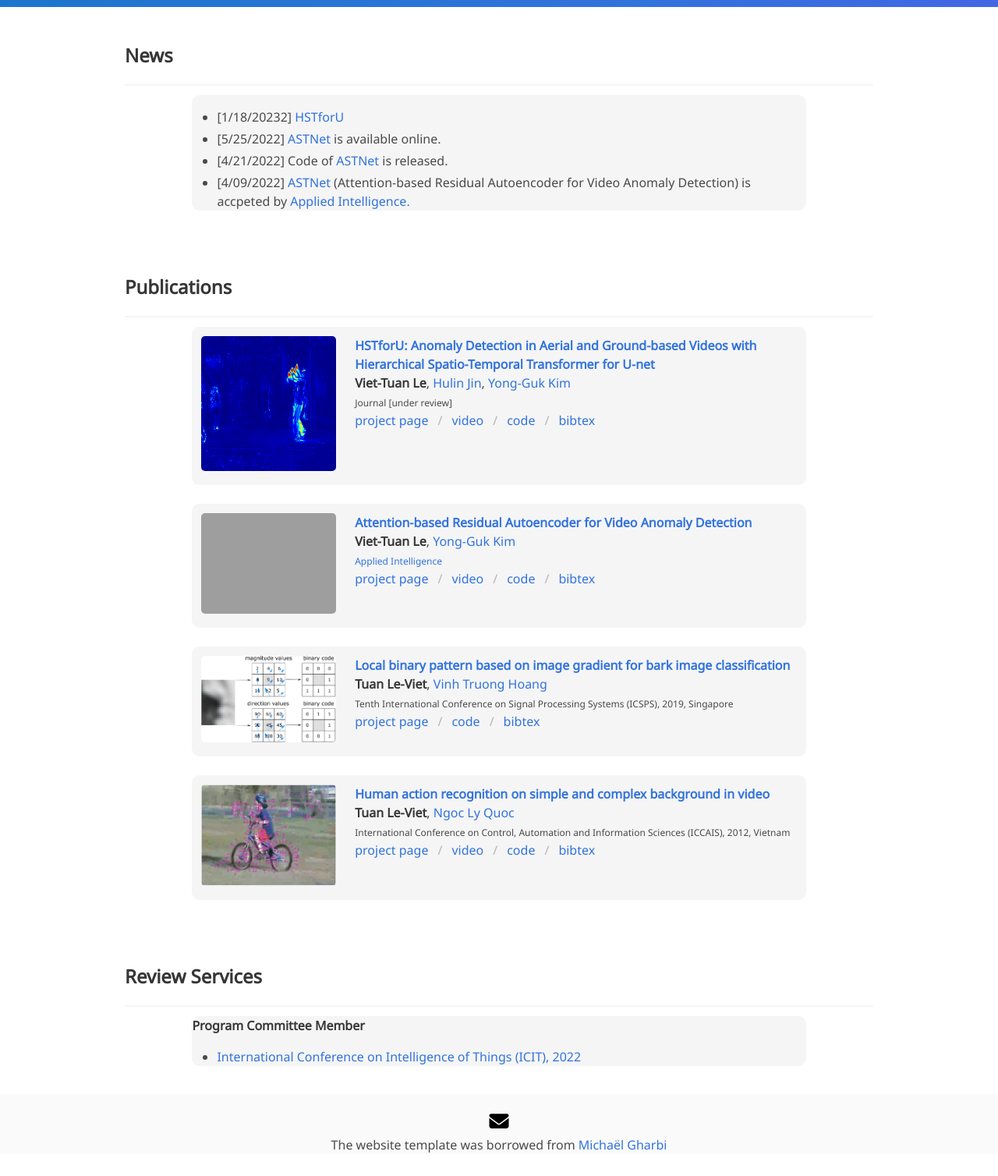
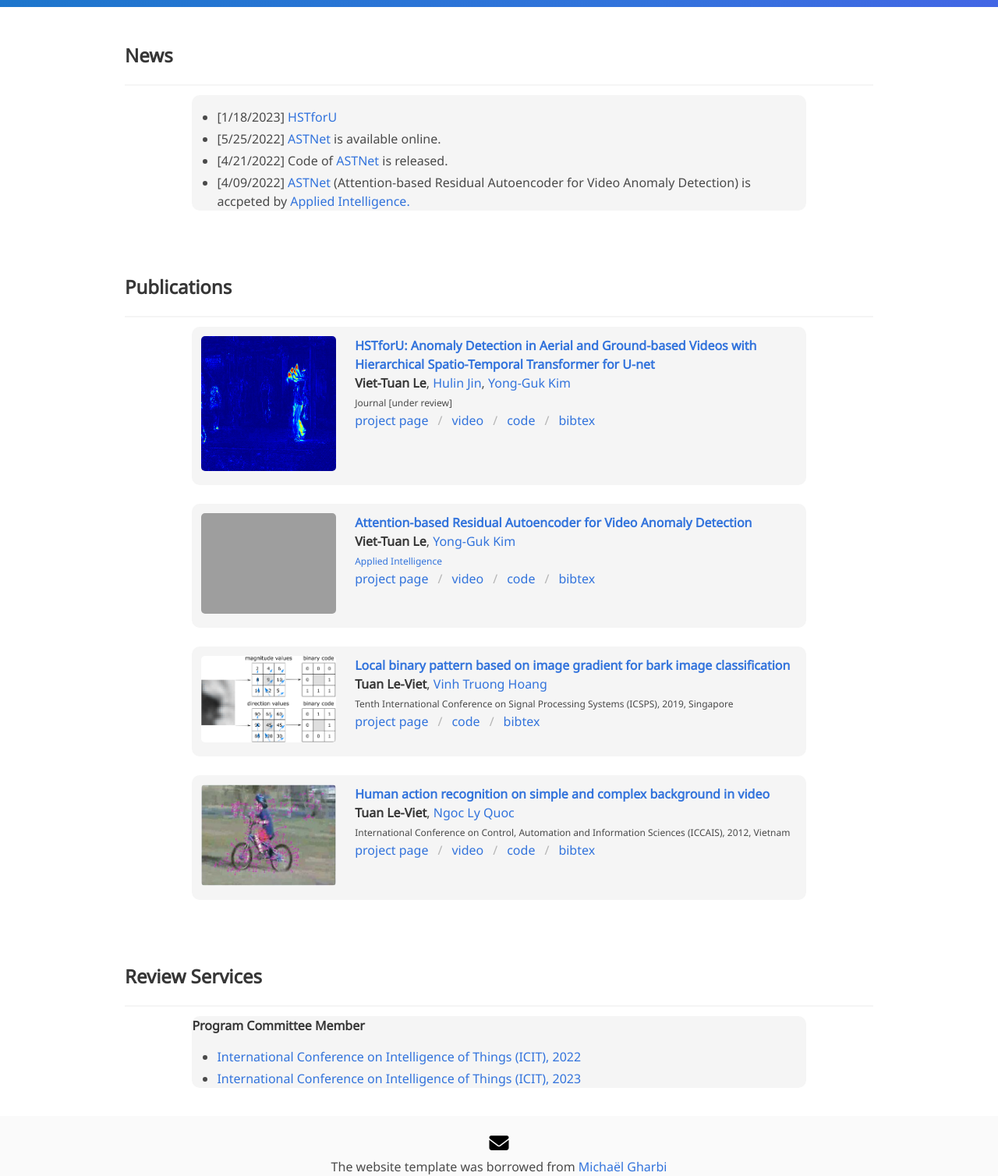
Before and after one commit to vt-le/vt-le.github.io, a plain HTML site: page index.html in a window 1280 px wide. Shown: the part 251-1759 px from the top of the page at 78% size. Before the commit the page ends 1731 px from the top, so only its background shows below. Drawn offline with nearby package versions, Linux system fonts and the light colour scheme; grey boxes are pictures that could not be loaded; a script that the page names is missing; some icons are missing; a web font is replaced by a local one.

Commit message:
update index

```diff
--- a/index.html
+++ b/index.html
@@ -122,7 +122,7 @@
         <div class="columns interpolation-panel">
           <div class="content">
             <ul>
-              <li>[1/18/20232] <a href="https://vt-le.github.io/HSTforU/">HSTforU</a></li>
+              <li>[1/18/2023] <a href="https://vt-le.github.io/HSTforU/">HSTforU</a></li>
               <li>[5/25/2022] <a href="https://vt-le.github.io/astnet/">ASTNet</a> is available online.</li>
               <li>[4/21/2022] Code of <a href="https://vt-le.github.io/astnet/">ASTNet</a> is released.</li>
               <li>[4/09/2022] <a href="https://vt-le.github.io/astnet/">ASTNet</a> (Attention-based Residual Autoencoder for Video Anomaly Detection) is accpeted by <a href="https://www.springer.com/journal/10489/">Applied Intelligence.</a></li>
@@ -163,7 +163,7 @@
 
             <nav class="breadcrumb" aria-label="breadcrumbs">
               <ul>
-                <li><a href="https://vt-le.github.io/HSTforU/https://vt-le.github.io/HSTforU/">project page</a></li>
+                <li><a href="https://vt-le.github.io/HSTforU/">project page</a></li>
                 <li><a href="https://youtu.be/s5wmFbDnBCI">video</a> </li>
                 <li><a href="https://github.com/vt-le/HSTforU">code</a></li>
                 <li><a shape="rect" href="javascript:togglebib('le2019local')" class="togglebib">bibtex</a>
@@ -291,6 +291,9 @@
             <strong>Program Committee Member</strong>
             <ul>
               <li><a href="https://icit2022.humg.edu.vn/">International Conference on Intelligence of Things (ICIT), 2022</a></li>
+              <li><a href="https://cse.hcmut.edu.vn/icit2023/committee.php">International Conference on Intelligence of Things (ICIT), 2023</a></li>
+
+
             </ul>
           </div>
 
```
